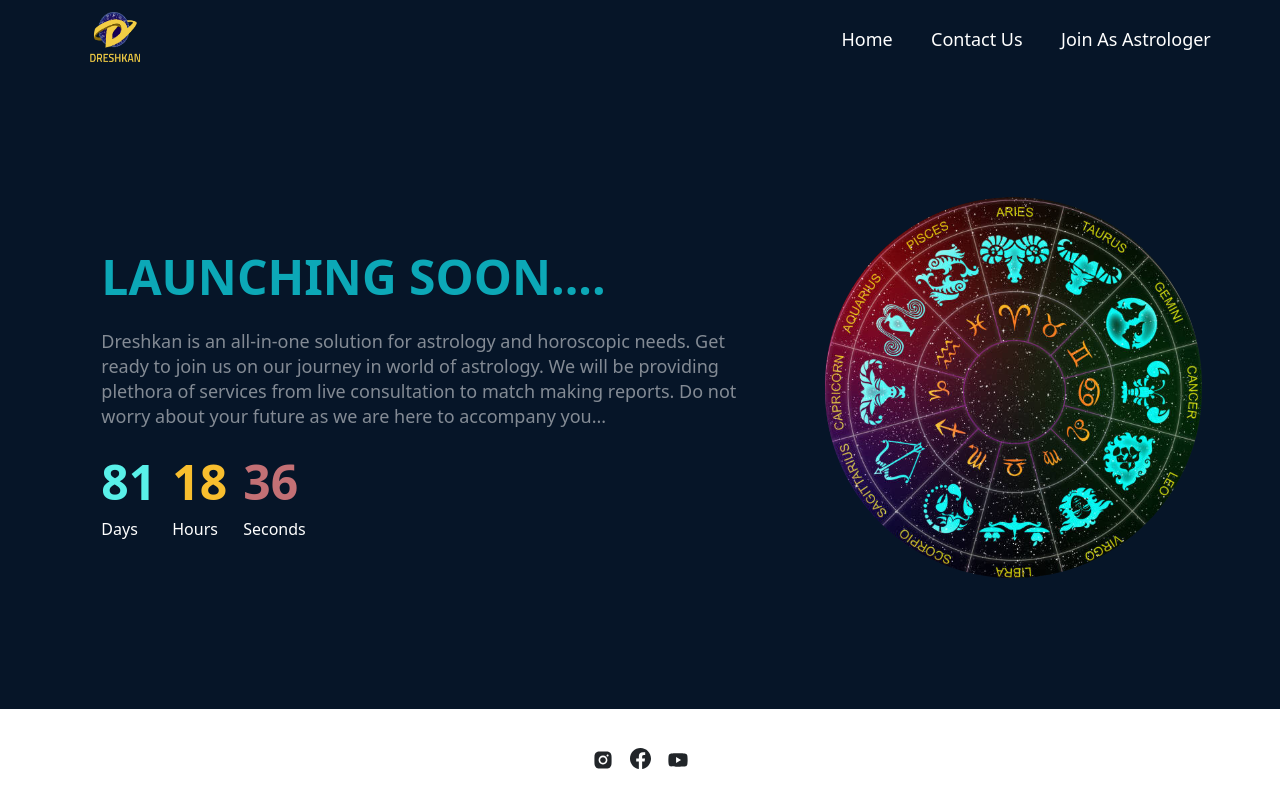
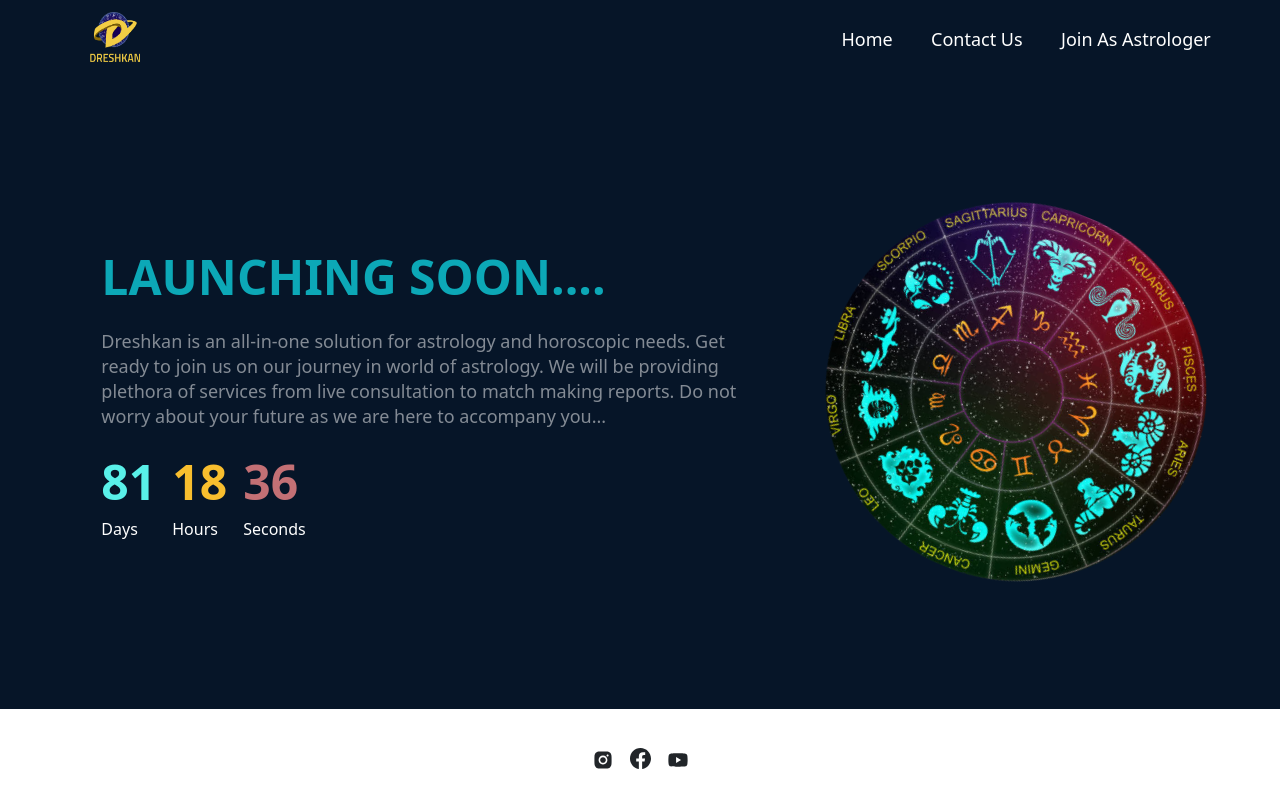
Before and after one commit to imshubhampatel/astroweb, a Next.js app: page / in a window 1280 px wide. Shown: the top 800 px of the page. Built offline with nearby package versions, Linux system fonts and the light colour scheme; no server answers.

Commit message:
image rotation

```diff
--- a/components/RegistrationForm2.js
+++ b/components/RegistrationForm2.js
@@ -142,8 +142,8 @@
 
             <div className="col-sm-8 my-4  ">
               <p className="mx-sm-auto text-sm-center">
-                Thanks For fiilling out your details. We will verify your
-                details in the next 24 hours and will get back to you!
+                Thanks For filling out your details. We will verify your
+                details and get back to you!
               </p>
 
               <div
--- a/styles/pages/index.module.css
+++ b/styles/pages/index.module.css
@@ -12,8 +12,13 @@
   justify-content: center;
   padding: 25px;
   max-width: 350px;
-  /* margin-top: 2px; */
+  -webkit-animation:spin 18s linear infinite;
+  -moz-animation:spin 18s linear infinite;
+  animation:spin 18s linear infinite;
 }
+@-moz-keyframes spin { 100% { -moz-transform: rotate(360deg); } }
+@-webkit-keyframes spin { 100% { -webkit-transform: rotate(360deg); } }
+@keyframes spin { 100% { -webkit-transform: rotate(360deg); transform:rotate(360deg); } }
 
 @media (min-width: 768px) {
   .heroContainer {
```
